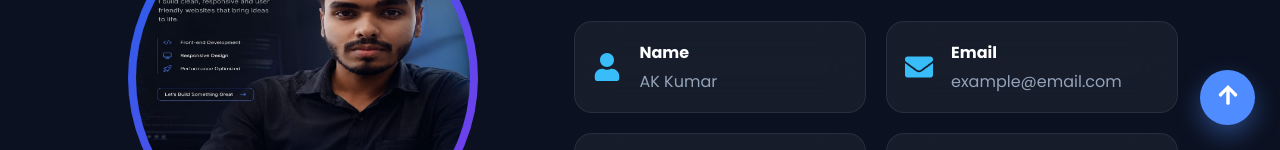
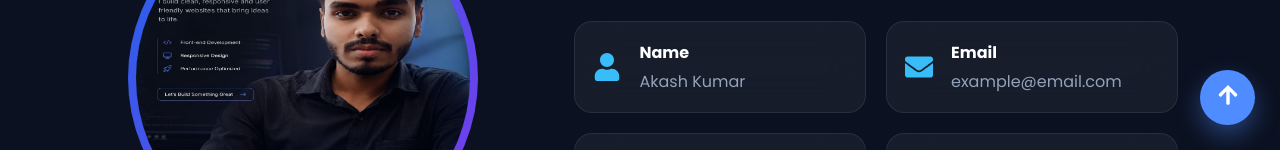
Before and after one commit to skyak191125/portfolio, a React (Vite) app: page /about in a window 1280 px wide. Shown: the part 650-800 px from the top of the page. Built offline with nearby package versions, Linux system fonts and the light colour scheme.

Commit message:
Update About.jsx

```diff
--- a/src/pages/About.jsx
+++ b/src/pages/About.jsx
@@ -66,7 +66,7 @@ function About() {
 
               <div>
                 <h4>Name</h4>
-                <span>AK Kumar</span>
+                <span>Akash Kumar</span>
               </div>
 
             </div>
```
